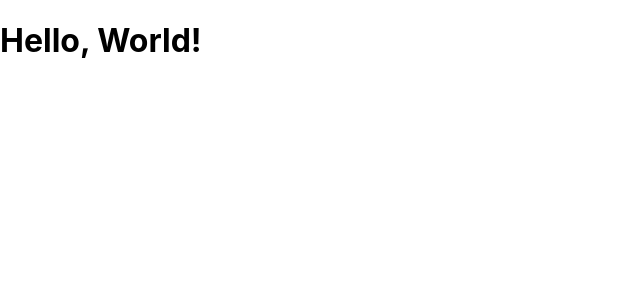
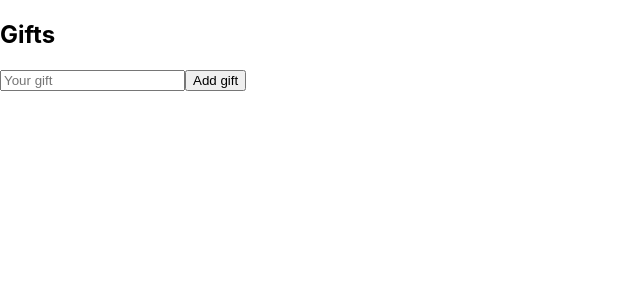
Before and after one commit to lopez-tomas/adviency, a React (Create React App) app: page / in a window 1280 px wide. Shown: the top 300 px of the page, without its empty margins (0-640 px from the left). Built offline with nearby package versions, Linux system fonts and the light colour scheme.

Commit message:
[FEAT/containers]: Form & GiftList containers created & used.

```diff
--- a/src/App.jsx
+++ b/src/App.jsx
@@ -1,13 +1,22 @@
 import React from 'react';
 import AppContext from './context/AppContext';
 import useInitialState from './hooks/useInitialState';
+import Form from './containers/Form';
+import GiftList from './containers/GiftList';
 
 const App = () => {
   const initialState = useInitialState();
+
   return (
     <AppContext.Provider value={initialState}>
       <main className='App'>
-        <h1>Hello, World!</h1>
+        <section className="Form-container">
+          <h1>Gifts</h1>
+          <Form />
+        </section>
+        <section className="GiftList-container">
+          <GiftList />
+        </section>
       </main>
     </AppContext.Provider>
   )
--- /dev/null
+++ b/src/containers/Form.jsx
@@ -0,0 +1,43 @@
+import React, { useContext, useRef } from 'react';
+import AppContext from '../context/AppContext';
+
+const Form = () => {
+  const { state, addGift } = useContext(AppContext);
+  const form = useRef(null);
+
+  const handleSubmit = (e) => {
+    e.preventDefault();
+    const formData = new FormData(form.current);
+    let gift = formData.get('gift');
+    formData.set('gift', "");
+
+    const data = {
+      id: state.lastId,
+      gift: gift
+    }
+    if (gift !== "") {
+      addGift(data);
+      form.current.reset();
+    }
+  }
+
+  return (
+    <form action="/" className="Form" ref={form}>
+      <input
+        className="input gift-input"
+        type="text"
+        name="gift"
+        placeholder="Your gift"
+        required
+      />
+      <input
+        onClick={handleSubmit}
+        className="input gift-input"
+        type="submit"
+        value="Add gift"
+      />
+    </form>
+  )
+}
+
+export default Form;
--- /dev/null
+++ b/src/containers/GiftList.jsx
@@ -0,0 +1,17 @@
+import React, { useContext } from 'react';
+import AppContext from '../context/AppContext';
+import Gift from '../components/Gift';
+
+const GiftList = () => {
+  const { state } = useContext(AppContext);
+
+  return (
+    <ul className="GiftList">
+      {state.gifts.map(gift => (
+        <Gift key={gift.id} gift={gift} />
+      ))}
+    </ul>
+  )
+}
+
+export default GiftList;
```
